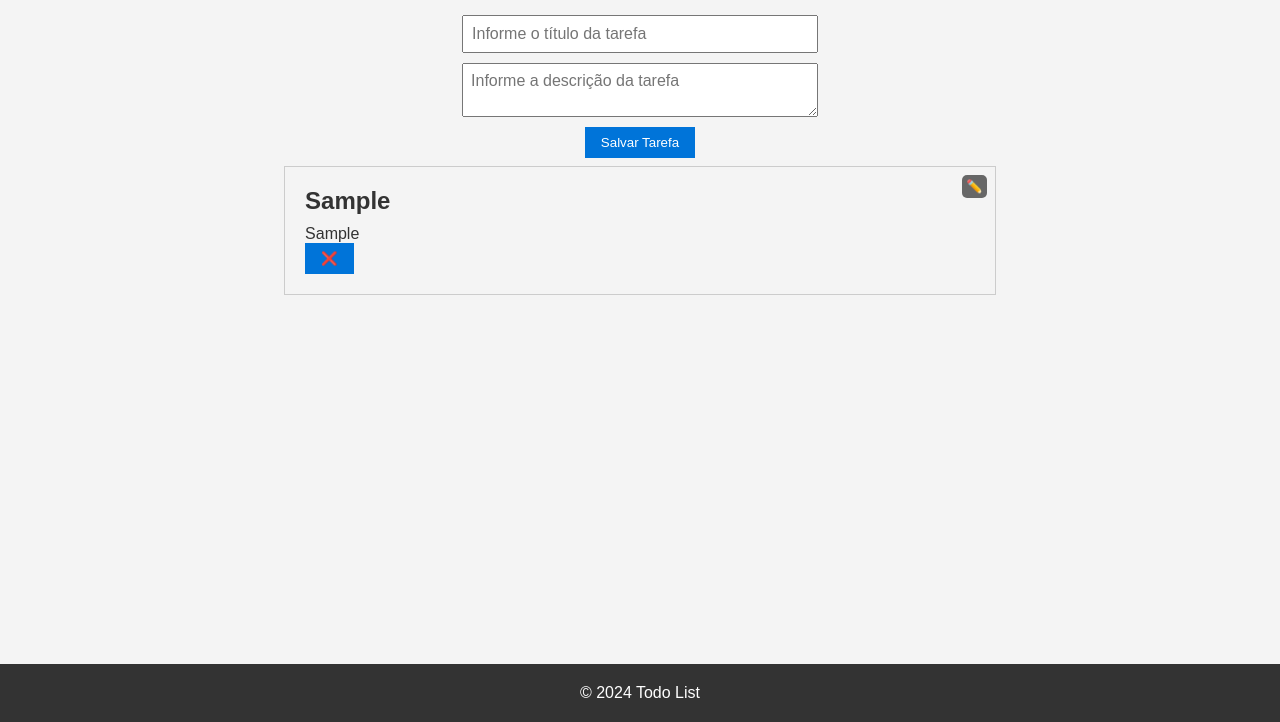
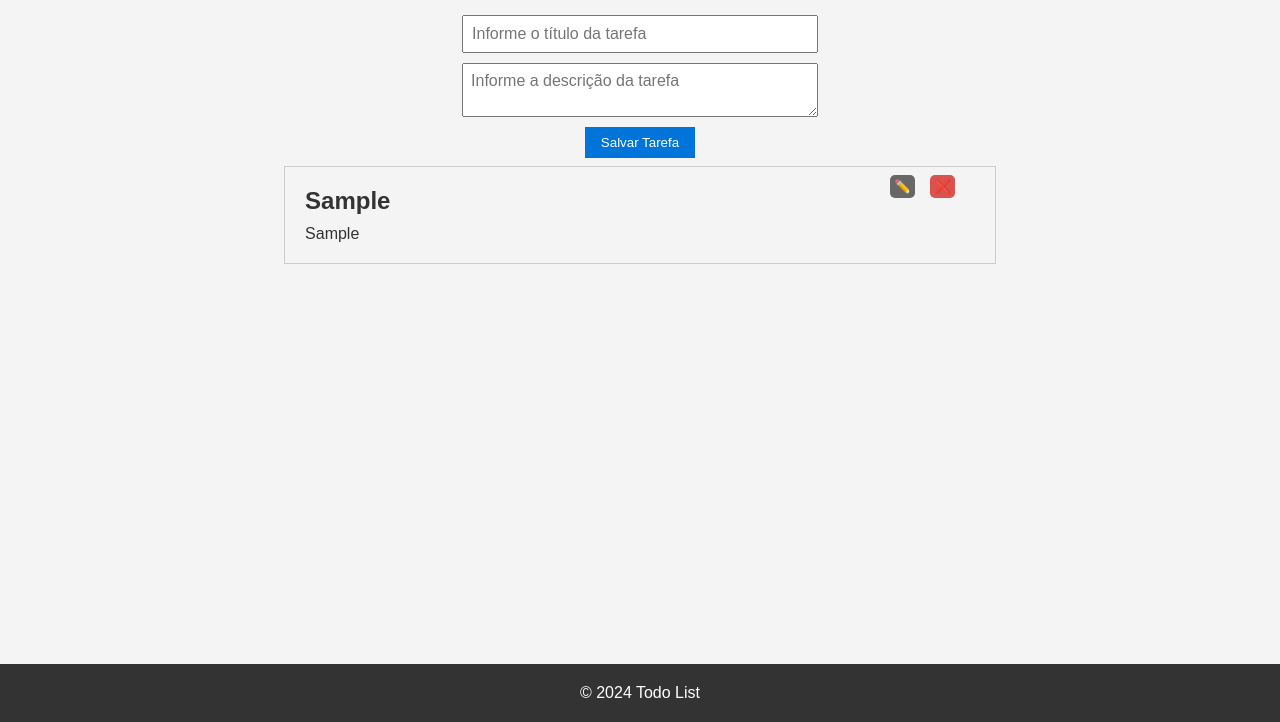
Before and after one commit to mecoxeco/ProgWeb, a plain HTML site: page pokemon/pages/todo/index.html in a window 1280 px wide. Both pictures are taken after typing "Sample", "Sample" into the empty fields and a click on the button "Salvar Tarefa". Shown: the part 78-800 px from the top of the page. Drawn offline with Linux system fonts and the light colour scheme.

Commit message:
Update styles.css

```diff
--- a/pokemon/pages/todo/styles.css
+++ b/pokemon/pages/todo/styles.css
@@ -1,3 +1,4 @@
+/* Rest of your CSS */
 /* Reset de estilos para garantir consistência em diferentes navegadores */
 body,
 h1,
@@ -85,7 +86,7 @@ li {
   margin: 8px 0;
   padding: 20px;
   border: solid 1px #ccc;
-  position: relative; /* Adicionado para posicionar o botão de edição */
+  position: relative; /* Adicionado para posicionar os botões de edição e exclusão */
 }
 
 li p {
@@ -96,7 +97,7 @@ li p {
 .edit-button {
   position: absolute;
   top: 8px;
-  right: 8px;
+  right: 80px;
   background-color: #676767;
   color: #fff;
   border: none;
@@ -108,3 +109,19 @@ li p {
 .edit-button:hover {
   background-color: #555;
 }
+
+.delete-button {
+  position: absolute;
+  top: 8px;
+  right: 40px;
+  background-color: #d9534f;
+  color: #fff;
+  border: none;
+  border-radius: 5px;
+  padding: 4px;
+  cursor: pointer;
+}
+
+.delete-button:hover {
+  background-color: #c9302c;
+}
```
